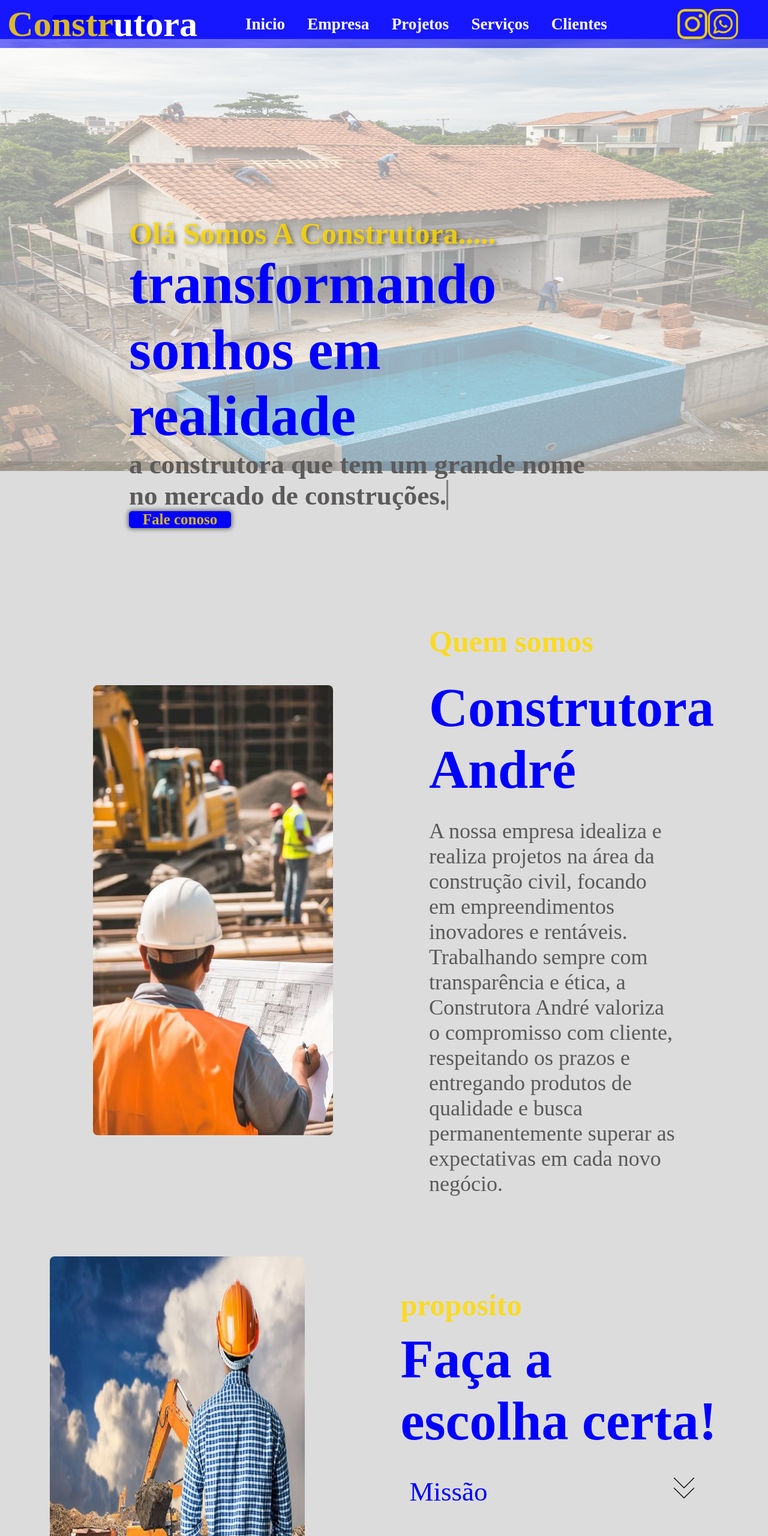
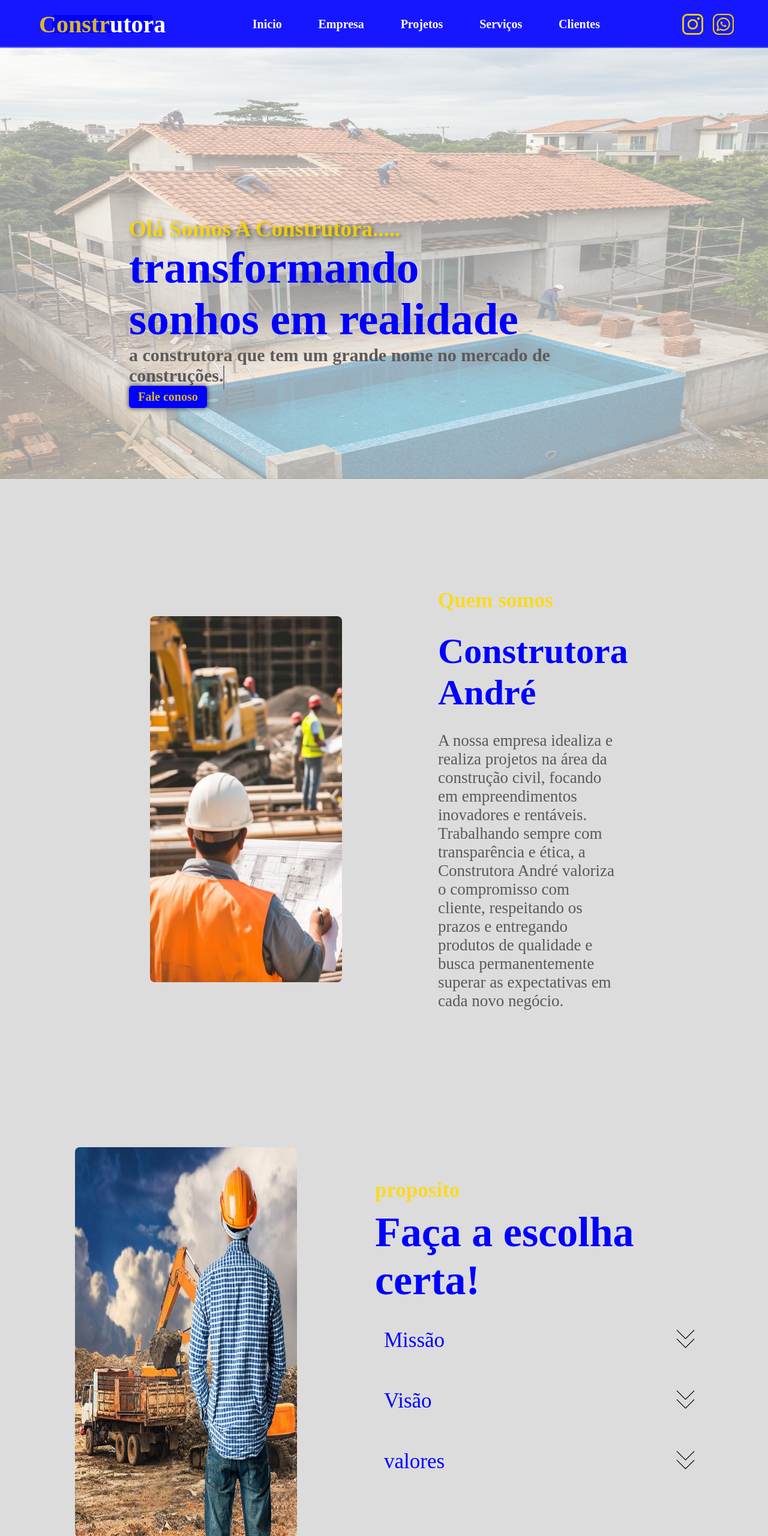
Before and after one commit to MateusMoliterno/Landingpageconstrutora, a plain HTML site: page index.html in a window 1280 px wide. Shown: the top 2560 px of the page at 60% size. Drawn offline with Linux system fonts and the light colour scheme; a web font is replaced by a local one.

Commit message:
estilização

```diff
--- a/src/styles/style.css
+++ b/src/styles/style.css
@@ -6,9 +6,16 @@
 
 }
 
+/* html{
+  font-size: 50px;
+  color: red;
+} */
+
 html, body {
     overflow-x: hidden;
+
 }
+
 
 
 .container{
@@ -30,7 +37,7 @@ html, body {
     align-items: center;
     justify-content: center;
     /* border: solid red 2px; */
-    font-size: 27px;
+    font-size: 20px;
     /* border: solid violet 2px; */
 
 
@@ -50,7 +57,7 @@ ul{
 
 .cardInicio{
     font-family: "Gemunu Libre", serif;
-    margin-top: -55px;
+    margin-top: -42px;
     /* height: 100vh; */
 }
 
@@ -82,7 +89,7 @@ header{
 }
 
 .titlelogo{
-  font-size: 60px;
+  font-size: 40px;
 }
 
 .contacts{
@@ -97,7 +104,7 @@ header{
 
 
 .contacts img {
-    height: 50px;
+    height: 35px;
     transition: transform 0.3s ease, filter 0.3s ease;
     cursor: pointer;
   }
@@ -113,7 +120,7 @@ header{
   /* height: 300px; */
 /* } */
 .logowpp{
-    height: 80px;
+    height: 40px;
 }
 
 .IMGinicio{
@@ -149,8 +156,8 @@ header{
 .cursor {
     content: '';
     display: inline-block;
-    width: 3px;   /* Largura do cursor */
-    height: 50px;  /* Tamanho igual ao do texto */
+    width: 2px;   /* Largura do cursor */
+    height: 40px;  /* Tamanho igual ao do texto */
     background-color: gray;
     animation: piscar-cursor 0.8s steps(1) infinite;  /* Animação de piscada */
     position: absolute;
@@ -189,9 +196,9 @@ header{
 }
 
 .btnfalecomigo{
-     width: 170px;
-    height: 55px;
-    font-size: 25px;
+     width: 130px;
+    height: 45px;
+    font-size: 20px;
     background-color: rgba(0, 0, 255, 0.568);
     color:rgba(255, 217, 0, 0.842);
     border: none;
@@ -215,21 +222,21 @@ header{
   }
 
 .titlleinicio{
-    font-size: 50px;
+    font-size: 37px;
     color: rgba(255, 217, 0, 0.842) ;
     /* text-shadow: 50px 20px 60px 80px rgba(0, 0, 0, 0.5); */
     text-shadow: 3px 3px 7px rgba(0, 0, 0, 0.5);
 }
 
 .titlleinicio2{
-    font-size: 95px;
+    font-size: 75px;
     color: blue;
     /* text-shadow: 3px 0px 7px rgba(0, 0, 0, 0.5); */
 }
 
 .titlleinicio3{
     color:rgb(92, 90, 90) ;
-    font-size: 45px;
+    font-size: 30px;
     /* text-shadow: 3px 3px 7px rgba(0, 0, 0, 0.5); */
 }
 
@@ -337,7 +344,7 @@ ul a {
     /* align-items: center; */
     justify-content: center;
     /* justify-content: space-around; */
-    margin-top: -56px;
+    margin-top: -41px;
     flex-direction: column;
     /* border: saddlebrown solid 3px; */
 
@@ -352,7 +359,7 @@ ul a {
     align-items: center;
     justify-content: center;
     /* justify-content: space-around; */
-    margin-top: 100px;
+    margin-top: -250px;
     /* border: solid blue 2px; */
     gap: 160px;
   }
@@ -372,7 +379,7 @@ ul a {
   .sobreNos{
     /* background-color: white; */
     /* height: 680px; */
-    width: 410px;
+    width: 300px;
     display: flex;
     /* align-items: center; */
     /* justify-content: center; */
@@ -384,8 +391,8 @@ ul a {
   }
 
   .imgcardqmsomos{
-    height: 750px;
-    width: 400px;
+    height: 610px;
+    width: 320px;
     border-radius:8px;
 
 
@@ -393,16 +400,17 @@ ul a {
 
   .titlecardqmsomos{
     color:rgba(255, 217, 0, 0.842) ;
-    font-size: 50px;
+    font-size: 35px;
+    /* border: solid blue 3px; */
   }
 
   .subtittlecardqmsomos{
     color: blue;
-    font-size: 90px;
+    font-size: 60px;
   }
 
   .textcardqmsomos{
-    font-size: 36px;
+    font-size: 27px;
     color: rgb(90, 89, 89);
   }
 
@@ -415,14 +423,16 @@ ul a {
     /* justify-content: space-around; */
     align-items: center;
     /* border: solid orange 2px; */
-    margin-top: 100px;
-    gap: 160px;
+    margin-top: 130px;
+    gap: 130px;
   }
 
   .imgcardproposito{
-    height: 800px;
-    width: 425px;
+    height: 650px;
+    width: 370px;
     border-radius:8px;
+    /* border: solid orange 2px; */
+
   }
 
 
@@ -435,17 +445,21 @@ ul a {
     flex-direction: column;
     /* justify-content: space-around; */
     gap: 10px;
+    /* border: solid orange 2px; */
+    /* align-items: center; */
+    /* justify-content: center; */
+    margin-top: 150px;
   }
 
   .tittleproposito{
-    font-size: 50px;
+    font-size: 35px;
     /* color:rgba(255, 217, 0, 0.842) ; */
     color:rgba(255, 217, 0, 0.842)
 
   }
 
   .subtittleproposito{
-    font-size: 90px;
+    font-size: 70px;
     color: blue;
   }
 
@@ -470,12 +484,12 @@ ul a {
 }
 
 .imgacordion{
-  width: 40px;
+  width: 35px;
   position: absolute;
   right: 120px;
 }
 .imgacordion1{
-  width: 40px;
+  width: 35px;
   position: absolute;
   right: 120px;
   /* display: flex; */
@@ -483,7 +497,7 @@ ul a {
 
 }
 .imgacordion2{
-  width: 40px;
+  width: 35px;
   position: absolute;
   right: 120px
 
@@ -494,7 +508,7 @@ ul a {
     color: blue;
     padding: 15px;
     cursor: pointer;
-    font-size: 45px;
+    font-size: 35px;
     text-align: left;
     border: none;
     width: 40vw;
@@ -512,7 +526,7 @@ ul a {
     opacity: 0;
     transform: translateY(-10px);
     padding: 0 15px;
-    font-size: 35px;
+    font-size: 25px;
     background: none;
     font-family: "Gemunu Libre", serif;
     color: rgb(90, 89, 89);
@@ -531,14 +545,15 @@ ul a {
 
 .cardobras{
   width: 100vw;
-  height: 2000px;
+  height: 1600px;
   display: flex;
   align-items: center;
   /* justify-content: center; */
   flex-direction: column;
   background-color: gainsboro;
-  margin-top: 0px;
+  margin-top: -320px;
   /* border: solid red 2px; */
+  overflow: hidden;
 
 }
 
@@ -563,7 +578,7 @@ ul a {
   justify-content: center;
   margin-top: 100px;
   /* flex-direction: column; */
-  gap: 14px;
+  gap: 15px;
 
 }
 .imgobras1{
@@ -670,7 +685,7 @@ ul a {
 .cardimgobras{
   display: flex;
   /* justify-content: space-around; */
-  gap: 30px;
+  gap: 16px;
   /* justify-content: center; */
   /* align-items: end; */
   /* border: solid red 2px; */
@@ -687,7 +702,7 @@ ul a {
 .cardimgobras2{
   display: flex;
   /* justify-content: space-around; */
-  gap: 30px;
+  gap: 16px;
   /* justify-content: center; */
   align-items: center;
   /* border: solid red 2px; */
@@ -702,7 +717,7 @@ ul a {
 .cardimgobras3{
   display: flex;
   /* justify-content: space-around; */
-  gap: 30px;
+  gap: 16px;
   /* justify-content: center; */
   align-items: start;
   /* border: solid red 2px; */
@@ -718,55 +733,50 @@ ul a {
 
 .tittlecardobras{
 
-  font-size: 50px;
+  font-size: 35px;
   color:rgba(255, 217, 0, 0.842);
 
 }
 
 .tittle2cardobras{
-  font-size: 90px;
+  font-size: 75px;
   color: blue;
 
 }
 
-.imgdasobras{
-  width: 410px;
-  /* height: 300px; */
-}
-
 .imgdasobras1{
-  width: 410px;
+  width: 350px;
   /* height: 400px; */
 }
 .imgdasobras2{
-  width: 410px;
+  width: 350px;
   /* height: 400px; */
 }
 .imgdasobras3{
-  width: 410px;
+  width: 350px;
   /* height: 400px; */
 }
 .imgdasobras4{
-  width: 410px;
+  width: 350px;
   /* height: 400px; */
 }
 .imgdasobras5{
-  width: 410px;
+  width: 350px;
   /* height: 400px; */
 }
 .imgdasobras6{
-  width: 410px;
+  width: 350px;
   /* height: 400px; */
 }
 .imgdasobras7{
-  width: 410px;
+  width: 350px;
   /* height: 400px; */
 }
 .imgdasobras8{
-  width: 410px;
+  width: 350px;
   /* height: 400px; */
 }
 .imgdasobras9{
-  width: 410px;
+  width: 350px;
   /* height: 400px; */
 }
```
